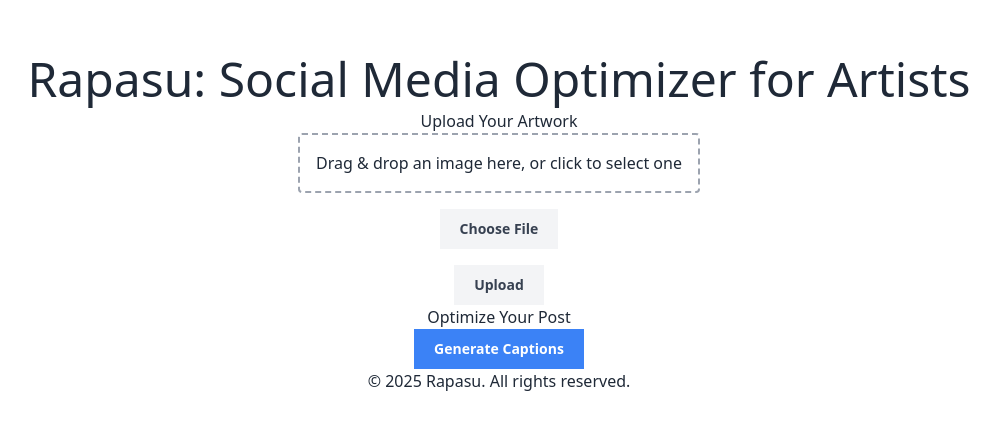
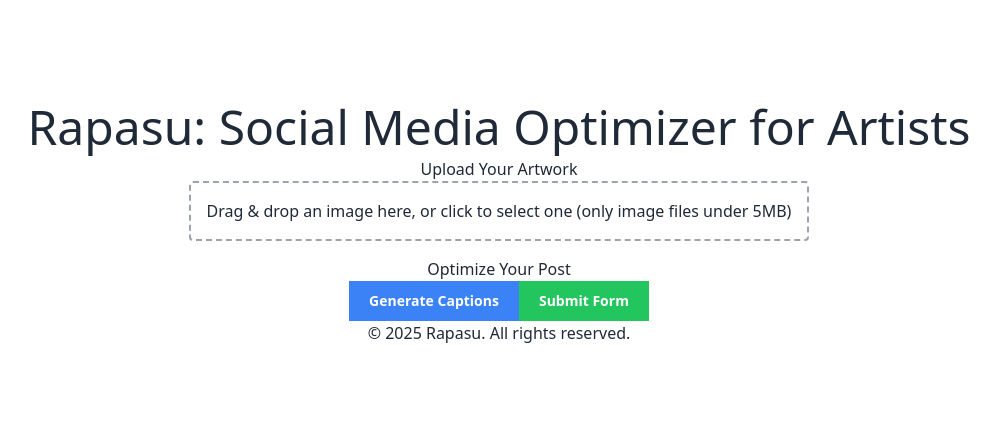
Before and after one commit to aalmacin/social-media-optimizer, a React (Vite) app: page / in a window 1280 px wide. Shown: the part 179-608 px from the top of the page, without its empty margins (141-1141 px from the left). Built offline with nearby package versions, Linux system fonts and the light colour scheme.

Commit message:
Update file upload component to not have form field

```diff
--- a/src/App.tsx
+++ b/src/App.tsx
@@ -1,21 +1,30 @@
 import { useState } from "react";
 import "./App.css";
-import ImageFileUpload from "./app/components/ImageFileUpload";
 import ErrorMessage from "./app/components/ErrorMessage";
 import Button from "./app/components/Button";
+import ImageFileUpload from "./app/components/ImageFileUpload";
 
 function App() {
+  const [uploadedFile, setUploadedFile] = useState<File | null>(null);
   const [error, setError] = useState<string | null>(null);
-  const [uploadedFile, setUploadedFile] = useState<File | null>(null);
 
-  const handleFileUpload = (file: File) => {
-    if (!file) {
-      setError("Please upload a valid file.");
+  const handleFileChange = (file: File) => {
+    setUploadedFile(file);
+    setError(null);
+  };
+
+  const handleInvalidFileUpload = (message: string) => {
+    setError(message);
+  };
+
+  const handleSubmit = (e: React.FormEvent) => {
+    e.preventDefault();
+    if (!uploadedFile) {
+      setError("Please upload an image file.");
       return;
     }
     setError(null);
-    setUploadedFile(file);
-    console.log("File uploaded:", file);
+    console.log("Form submitted with file:", uploadedFile.name);
   };
 
   return (
@@ -25,14 +34,17 @@
       </header>
 
       <main className="app-main">
+        <form onSubmit={handleSubmit} className="file-upload-container">
           <section className="upload-section">
             <h2>Upload Your Artwork</h2>
-          <ImageFileUpload onFileUpload={handleFileUpload} />
+            <ImageFileUpload
+              onFileChange={handleFileChange}
+              onInvalidFileUpload={handleInvalidFileUpload}
+            />
             {uploadedFile && (
               <p className="file-info">Uploaded File: {uploadedFile.name}</p>
             )}
             {error && <ErrorMessage message={error} />}
-
           </section>
 
           <section className="actions-section">
@@ -50,7 +62,13 @@
                 console.log("Generating captions for:", uploadedFile.name);
               }}
             />
+            <Button
+              label="Submit Form"
+              variant="success"
+              size="medium"
+            />
           </section>
+        </form>
       </main>
 
       <footer className="app-footer">
--- a/src/app/components/ImageFileUpload/ImageFileUpload.css
+++ b/src/app/components/ImageFileUpload/ImageFileUpload.css
@@ -21,3 +21,16 @@
 .submit-button:hover {
   @apply bg-blue-700;
 }
+
+.image-preview {
+  margin-top: 1rem;
+  text-align: center;
+}
+
+.preview-image {
+  max-width: 100%;
+  max-height: 400px;
+  object-fit: contain;
+  border: 1px solid #ddd;
+  border-radius: 8px;
+}
--- a/src/app/components/ImageFileUpload/ImageFileUpload.tsx
+++ b/src/app/components/ImageFileUpload/ImageFileUpload.tsx
@@ -1,66 +1,54 @@
-import React from 'react';
-import { useFormik } from 'formik';
+import React, { useState } from 'react';
 import { useDropzone, Accept, FileRejection } from 'react-dropzone';
 import './ImageFileUpload.css';
-import Button from '../Button';
 
 type ImageFileUploadProps = {
-  onFileUpload: (file: File) => void;
-  onInvalidFileType?: (message: string) => void;
+  onFileChange: (file: File) => void;
+  onInvalidFileUpload: (message: string) => void;
 };
 
-type FileValue = {
-  name: string;
-  type: string;
-};
-
-const ImageFileUpload: React.FC<ImageFileUploadProps> = ({ onFileUpload, onInvalidFileType }) => {
-  const formik = useFormik({
-    initialValues: {
-      file: null as FileValue | null,
-    },
-    onSubmit: (values) => {
-      if (values.file) {
-        onFileUpload(values.file as unknown as File);
-      }
-    },
-  });
+const ImageFileUpload: React.FC<ImageFileUploadProps> = ({
+  onFileChange,
+  onInvalidFileUpload,
+}) => {
+  const [preview, setPreview] = useState<string | null>(null);
 
   const onDrop = (acceptedFiles: File[], rejectedFiles: FileRejection[]) => {
-    if (rejectedFiles.length > 0 && onInvalidFileType) {
-      onInvalidFileType('Invalid file type. Please upload an image file.');
+    if (rejectedFiles.length > 0) {
+      onInvalidFileUpload("Invalid file type. Please upload an image file.");
       return;
     }
 
     if (acceptedFiles.length > 0) {
       const file = acceptedFiles[0];
-      formik.setFieldValue('file', { name: file.name, type: file.type });
+      if (file.size > 5 * 1024 * 1024) {
+        onInvalidFileUpload("File size exceeds 5MB. Please upload a smaller file.");
+        return;
+      }
+
+      onFileChange(file);
+      setPreview(URL.createObjectURL(file));
     }
   };
 
-  const { getRootProps, getInputProps, open } = useDropzone({
+  const { getRootProps, getInputProps } = useDropzone({
     onDrop,
     accept: { 'image/*': [] } as Accept,
     maxFiles: 1,
-    noClick: false, // Allow clicking on the dropzone to open the file dialog
   });
 
   return (
-    <form onSubmit={formik.handleSubmit} className="file-upload-container">
-      <div
-        {...getRootProps({
-          className: `dropzone ${formik.errors.file ? 'border-red' : 'border-gray'}`,
-        })}
-      >
+    <div className="file-upload-container">
+      {preview && (
+        <div className="image-preview">
+          <img src={preview} alt="Preview" className="preview-image" />
+        </div>
+      )}
+      <div {...getRootProps({ className: 'dropzone border-gray' })}>
         <input {...getInputProps()} />
-        <p>Drag & drop an image here, or click to select one</p>
+        <p>Drag & drop an image here, or click to select one (only image files under 5MB)</p>
       </div>
-      {formik.values.file && (
-        <p className="file-name">Selected file: {formik.values.file.name}</p>
-      )}
-      <Button label="Choose File" onClick={open} />
-      <Button label="Upload" onClick={formik.handleSubmit} />
-    </form>
+    </div>
   );
 };
 
```
Also changed, not shown: 1 other file (tests, documents, lock files or other folders). Lines whose indentation alone changed are shown as unchanged.
